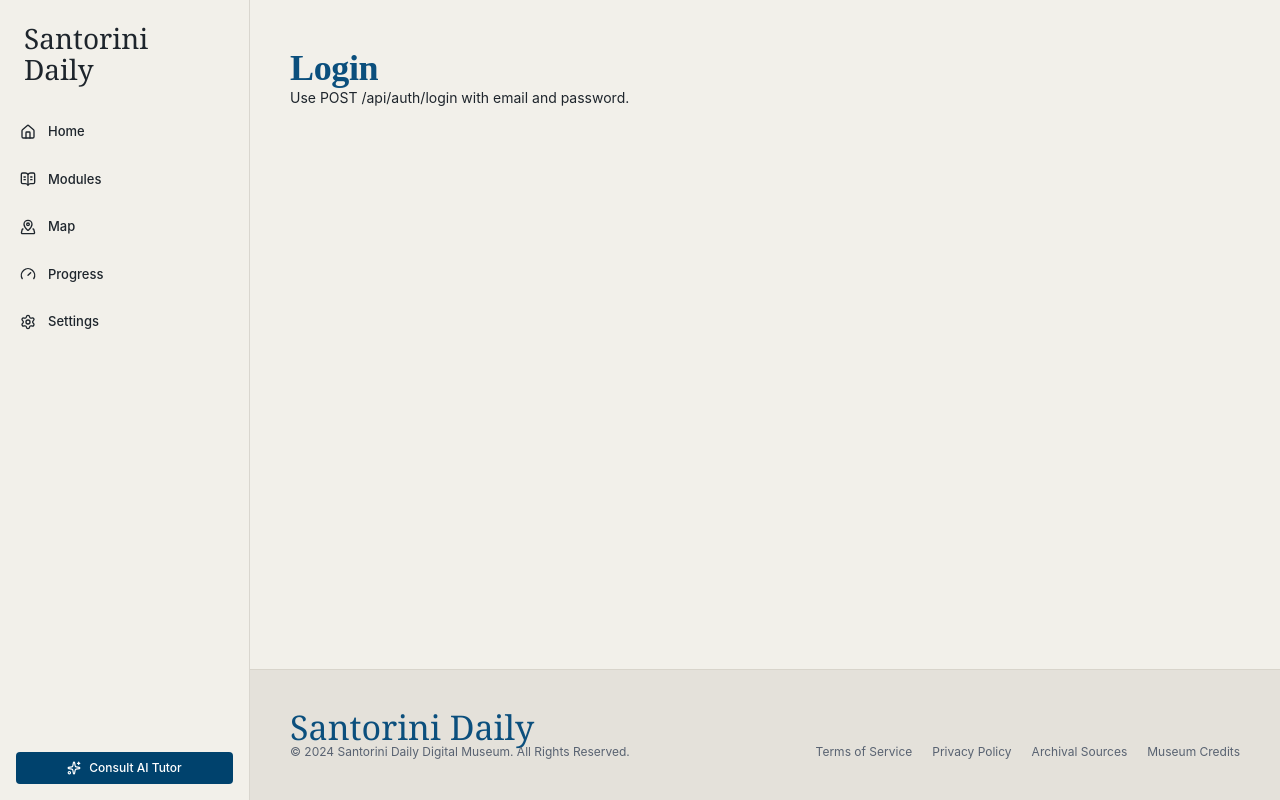
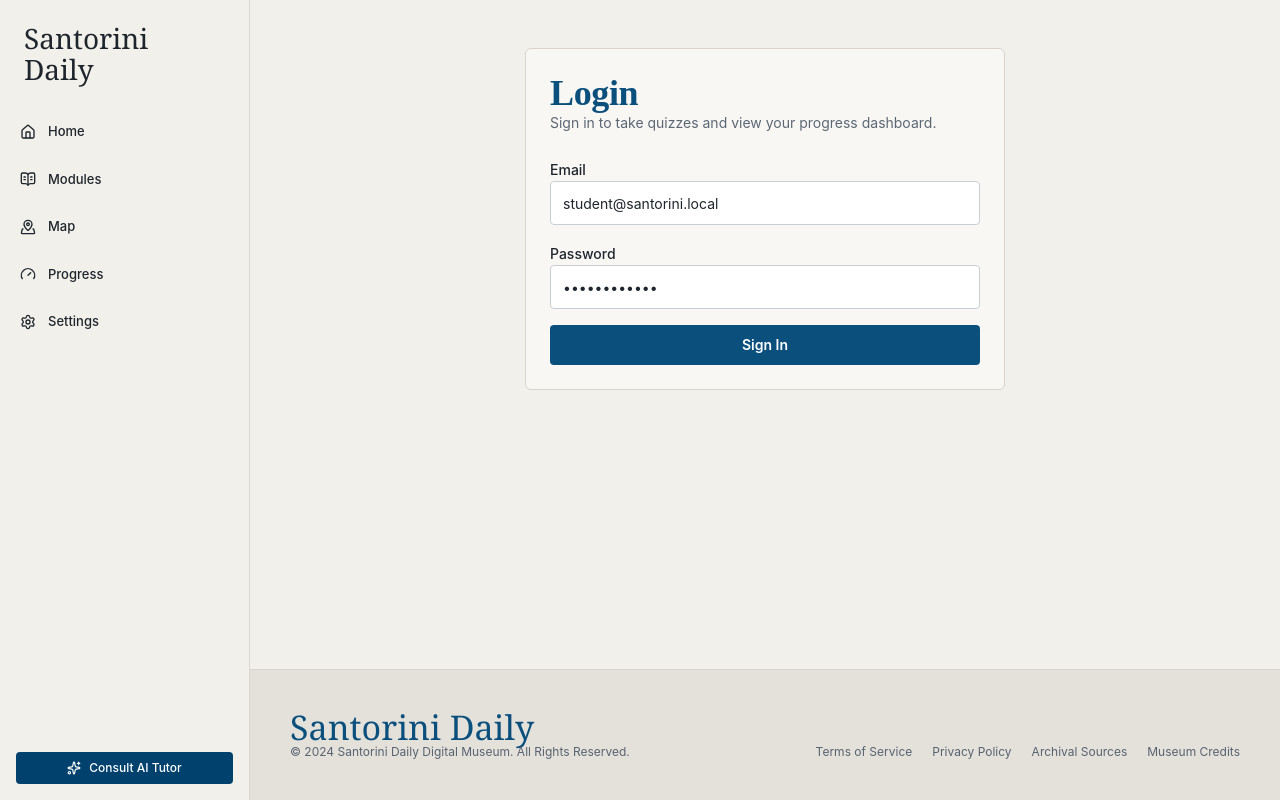
Before and after one commit to antonissoftware-creator/EducationalSoftware, a Next.js app in the folder santorini-daily/: page /login in a window 1280 px wide. Built offline with nearby package versions, Linux system fonts and the light colour scheme; no server answers.

Commit message:
feat(auth): add login form with redirect-to-next flow

```diff
--- a/santorini-daily/src/app/login/page.tsx
+++ b/santorini-daily/src/app/login/page.tsx
@@ -1,10 +1,21 @@
 import { SiteShell } from "@/components/layout/site-shell";
+import { LoginForm } from "@/components/auth/login-form";
 
-export default function LoginPage() {
+export default async function LoginPage({
+  searchParams,
+}: {
+  searchParams: Promise<{ next?: string }>;
+}) {
+  const params = await searchParams;
+  const nextPath = params.next || "/dashboard";
+
   return (
     <SiteShell>
-      <h1 className="mb-4 text-4xl font-semibold text-[var(--color-primary)]">Login</h1>
-      <p className="text-sm text-[var(--color-on-surface-variant)]">Use POST /api/auth/login with email and password.</p>
+      <div className="mx-auto w-full max-w-[480px] rounded-md border border-[#d8d4cb] bg-[#f8f7f4] p-6">
+        <h1 className="text-4xl font-semibold text-[var(--color-primary)]">Login</h1>
+        <p className="mt-2 text-sm text-[#5c6774]">Sign in to take quizzes and view your progress dashboard.</p>
+        <LoginForm nextPath={nextPath} />
+      </div>
     </SiteShell>
   );
 }
--- /dev/null
+++ b/santorini-daily/src/components/auth/login-form.tsx
@@ -0,0 +1,86 @@
+"use client";
+
+import { FormEvent, useEffect, useState } from "react";
+import { useRouter } from "next/navigation";
+
+export function LoginForm({ nextPath }: { nextPath: string }) {
+  const router = useRouter();
+  const [email, setEmail] = useState("student@santorini.local");
+  const [password, setPassword] = useState("Password123!");
+  const [loading, setLoading] = useState(false);
+  const [error, setError] = useState("");
+
+  useEffect(() => {
+    let mounted = true;
+    fetch("/api/auth/me")
+      .then((res) => {
+        if (mounted && res.ok) router.replace(nextPath);
+      })
+      .catch(() => {});
+    return () => {
+      mounted = false;
+    };
+  }, [nextPath, router]);
+
+  async function onSubmit(event: FormEvent<HTMLFormElement>) {
+    event.preventDefault();
+    setLoading(true);
+    setError("");
+
+    try {
+      const response = await fetch("/api/auth/login", {
+        method: "POST",
+        headers: { "Content-Type": "application/json" },
+        body: JSON.stringify({ email, password }),
+      });
+
+      if (!response.ok) {
+        setError("Invalid email or password.");
+        setLoading(false);
+        return;
+      }
+
+      router.push(nextPath);
+      router.refresh();
+    } catch {
+      setError("Unable to sign in right now. Try again.");
+      setLoading(false);
+    }
+  }
+
+  return (
+    <form className="mt-6 space-y-4" onSubmit={onSubmit}>
+      <label className="block space-y-1">
+        <span className="text-sm font-medium text-[#1f252d]">Email</span>
+        <input
+          type="email"
+          value={email}
+          onChange={(event) => setEmail(event.target.value)}
+          className="h-11 w-full rounded border border-[#c8ced6] bg-white px-3 text-sm"
+          required
+        />
+      </label>
+
+      <label className="block space-y-1">
+        <span className="text-sm font-medium text-[#1f252d]">Password</span>
+        <input
+          type="password"
+          value={password}
+          onChange={(event) => setPassword(event.target.value)}
+          className="h-11 w-full rounded border border-[#c8ced6] bg-white px-3 text-sm"
+          required
+        />
+      </label>
+
+      {error ? <p className="text-sm text-[#b02a37]">{error}</p> : null}
+
+      <button
+        type="submit"
+        disabled={loading}
+        className="w-full rounded bg-[#0b4f7d] px-4 py-2.5 text-sm font-semibold text-white disabled:opacity-50"
+      >
+        {loading ? "Signing in..." : "Sign In"}
+      </button>
+    </form>
+  );
+}
```
